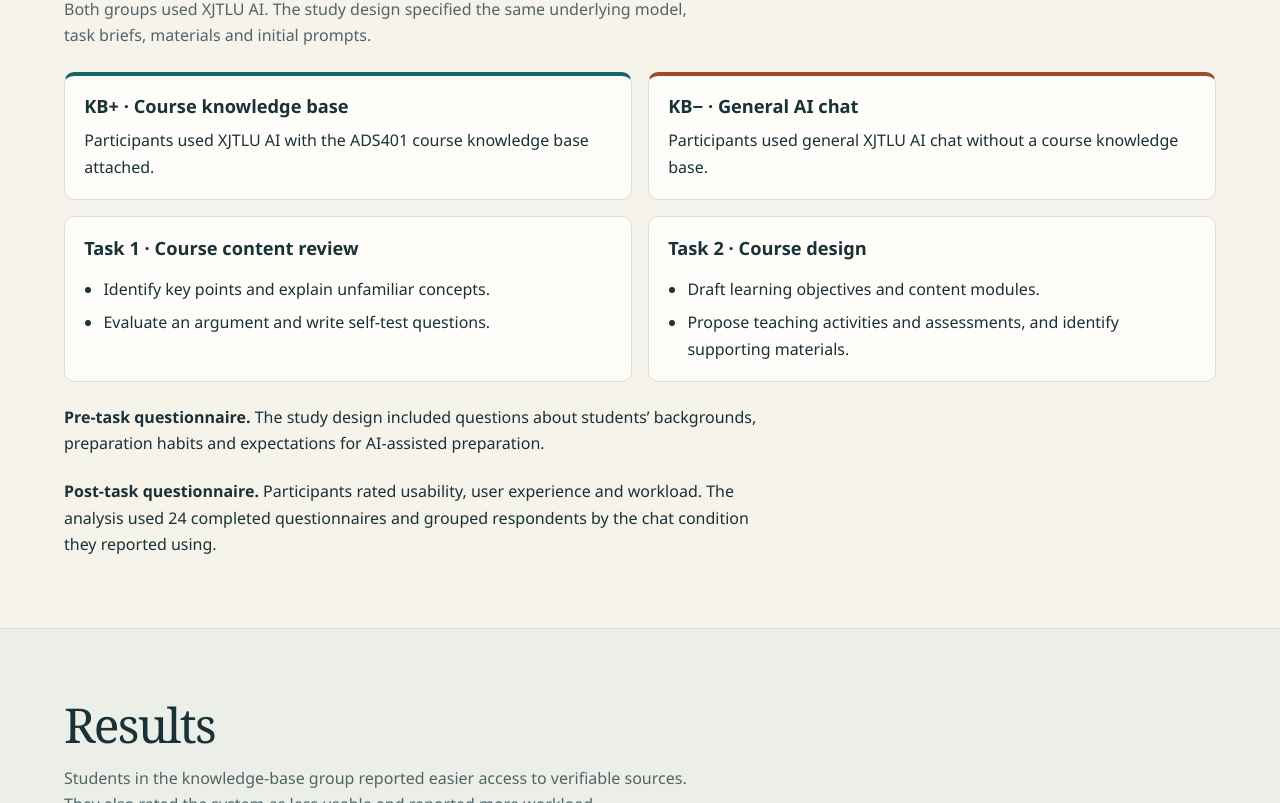
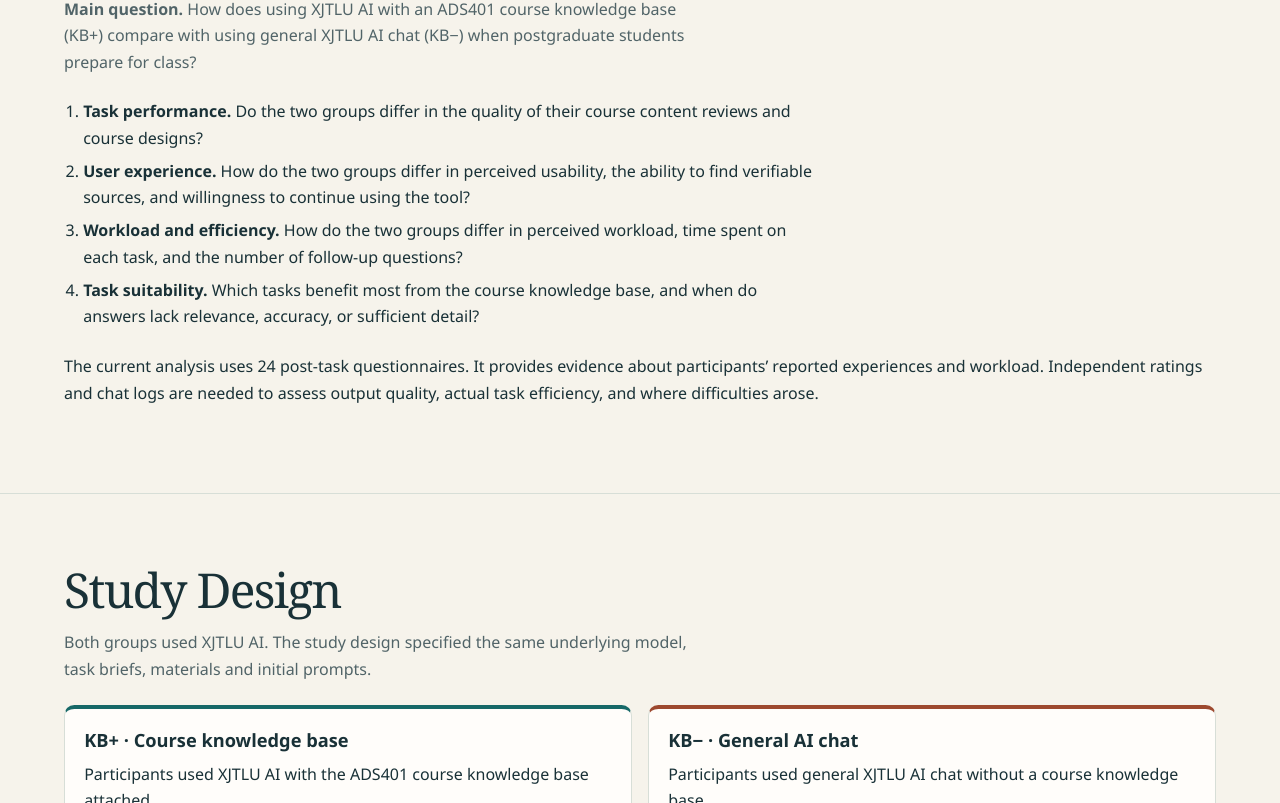
Before and after one commit to 77hxyll77-dlrb/groupL.github.io, a plain HTML site: page index.html in a window 1280 px wide. Shown: the part 759-1562 px from the top of the page. Drawn offline with Linux system fonts and the light colour scheme.

Commit message:
Update index.html

```diff
--- a/index.html
+++ b/index.html
@@ -166,6 +166,7 @@
       <a class="brand" href="#home">ADS401 <span>· Group L</span></a>
       <nav class="site-nav" aria-label="Main navigation">
         <a href="#home">Home</a>
+        <a href="#research-questions">Research Questions</a>
         <a href="#study-design">Study Design</a>
         <a href="#results">Results</a>
         <a href="#limitations">Limitations &amp; Next Steps</a>
@@ -195,6 +196,47 @@
         </div>
       </div>
     </section>
+
+    <section class="section" id="research-questions" aria-labelledby="rq-title">
+  <div class="wrap">
+    <h2 id="rq-title">Research Questions</h2>
+
+    <p class="intro">
+      <strong>Main question.</strong> How does using XJTLU AI with an ADS401
+      course knowledge base (KB+) compare with using general XJTLU AI chat
+      (KB−) when postgraduate students prepare for class?
+    </p>
+
+    <ol class="findings">
+      <li>
+        <strong>Task performance.</strong> Do the two groups differ in the
+        quality of their course content reviews and course designs?
+      </li>
+      <li>
+        <strong>User experience.</strong> How do the two groups differ in
+        perceived usability, the ability to find verifiable sources, and
+        willingness to continue using the tool?
+      </li>
+      <li>
+        <strong>Workload and efficiency.</strong> How do the two groups differ
+        in perceived workload, time spent on each task, and the number of
+        follow-up questions?
+      </li>
+      <li>
+        <strong>Task suitability.</strong> Which tasks benefit most from the
+        course knowledge base, and when do answers lack relevance, accuracy,
+        or sufficient detail?
+      </li>
+    </ol>
+
+    <p>
+      The current analysis uses 24 post-task questionnaires. It provides
+      evidence about participants’ reported experiences and workload.
+      Independent ratings and chat logs are needed to assess output quality,
+      actual task efficiency, and where difficulties arose.
+    </p>
+  </div>
+ </section>
 
     <section class="section" id="study-design" aria-labelledby="design-title">
       <div class="wrap">
```
